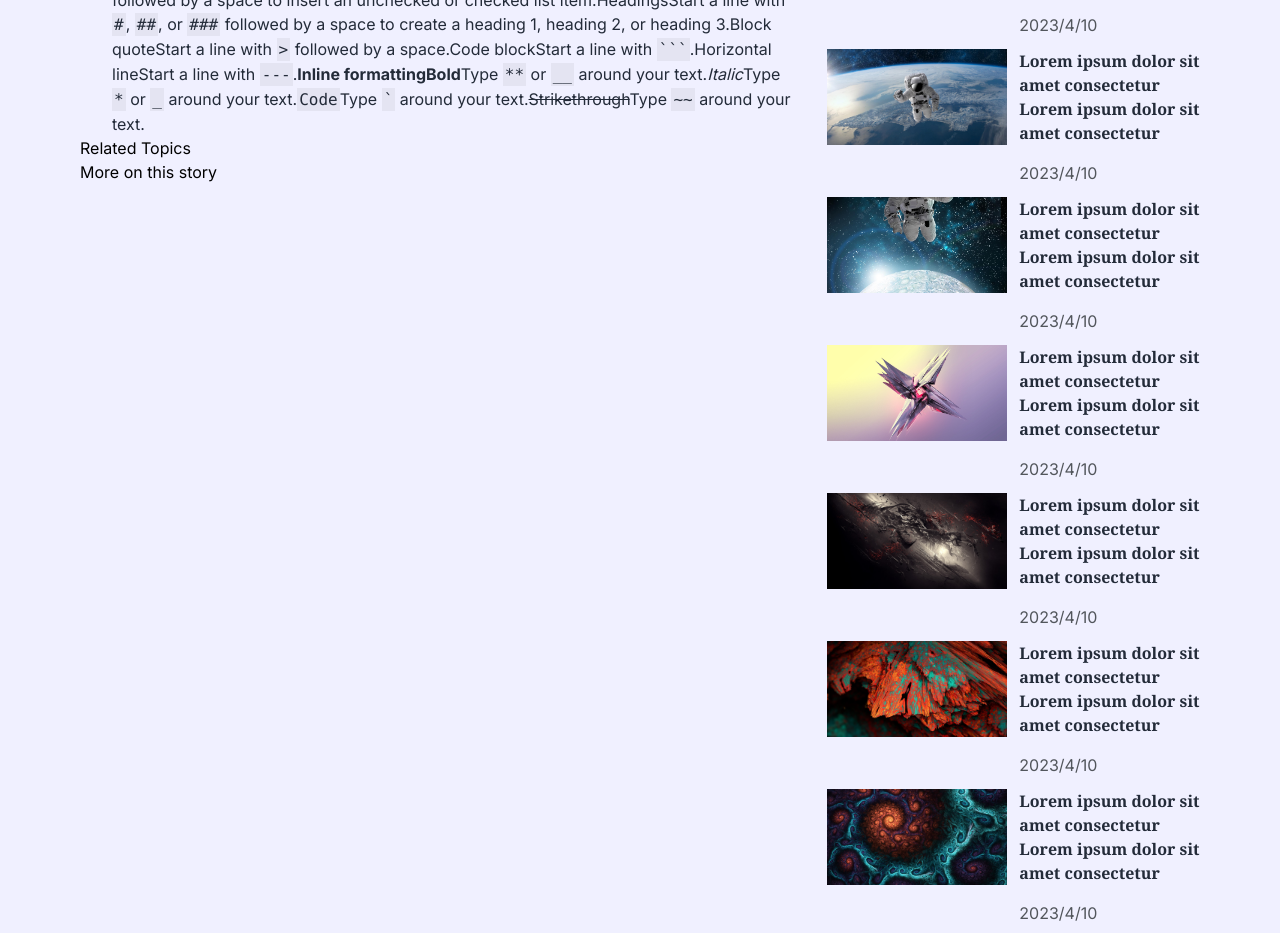
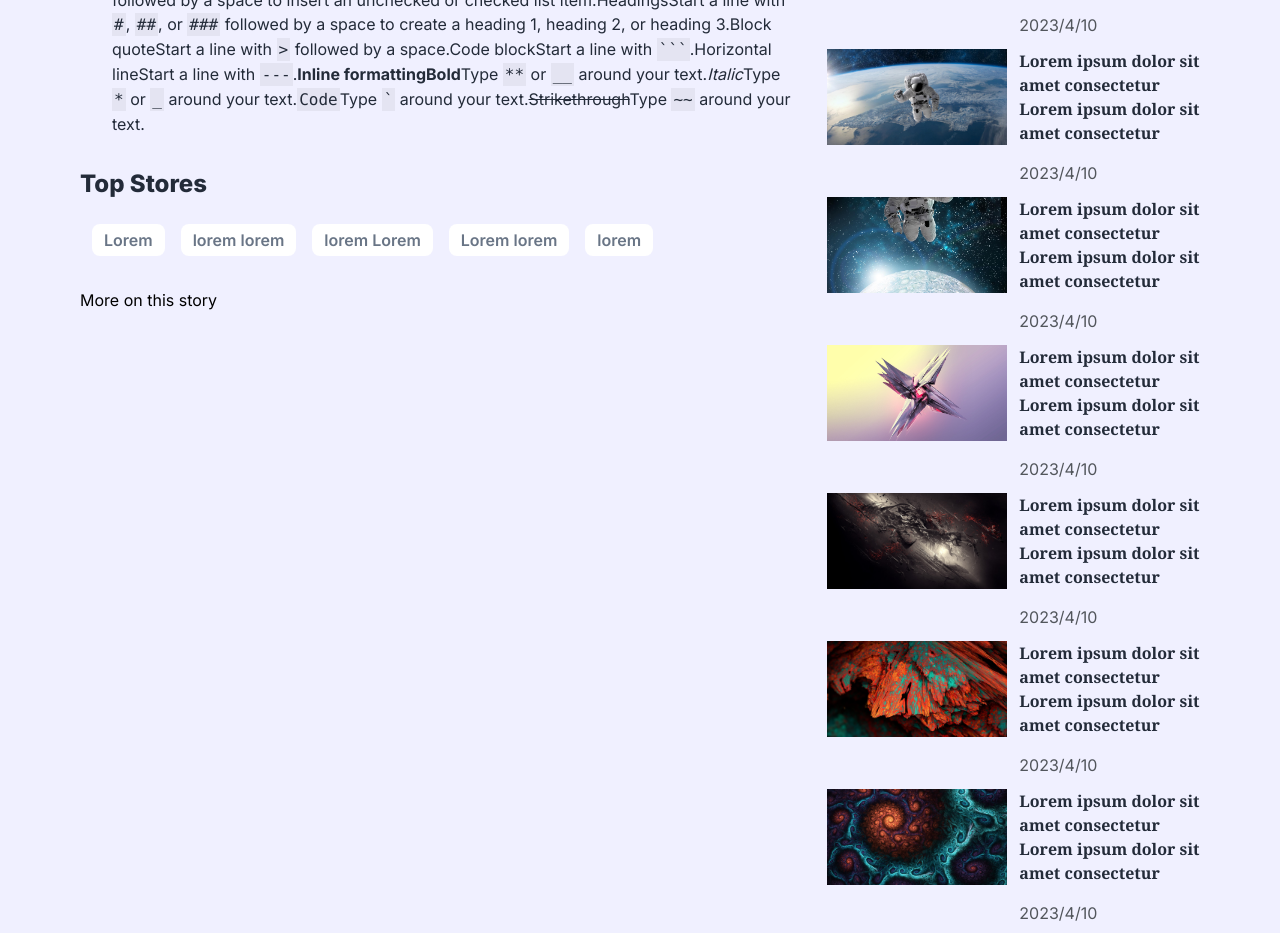
Before and after one commit to sdy2000/f-news, a React (Create React App) app: page /news/1 in a window 1280 px wide. Shown: the part 2320-3253 px from the top of the page. Built offline with nearby package versions, Linux system fonts and the light colour scheme.

Commit message:
Create RelatedTopics component and upateNewsDetails

```diff
--- a/src/assets/global.css
+++ b/src/assets/global.css
@@ -90,6 +90,14 @@
     .news-subbar li{
         @apply text-p font-bold pr-2 mr-4 border-r-2 border-lft
     }
+
+    /*--------------- Related Topic ----------------*/
+    .topic-list{
+        @apply px-3 flex flex-wrap justify-start items-center gap-4
+    }
+    .topic-list li{
+        @apply bg-p py-1 px-3 rounded-lg hover:text-accent hover:underline font-semibold text-s
+    }
 }
 
 
--- a/src/components/index.js
+++ b/src/components/index.js
@@ -41,3 +41,4 @@ export { default as NewSection } from './homePageSection/NewSection'
 
 // // // // List // // // //
 export { default as ListLastest } from './list/ListLastest'
+export { default as RelatedTopics } from './list/RelatedTopics'
--- /dev/null
+++ b/src/components/list/RelatedTopics.jsx
@@ -0,0 +1,16 @@
+import React from 'react'
+import { Link } from 'react-router-dom'
+
+const RelatedTopics = ({ topics }) => {
+    return (
+        <ul className='topic-list'>
+            {
+                topics.map((topic, idx) => (
+                    <li key={idx}><Link to='#'>{topic}</Link></li>
+                ))
+            }
+        </ul>
+    )
+}
+
+export default RelatedTopics
--- a/src/pages/home/NewsDetails.jsx
+++ b/src/pages/home/NewsDetails.jsx
@@ -1,5 +1,5 @@
 import React from 'react'
-import { PostDetailBar, RecentNewsCard, TopStroryCard } from '../../components'
+import { PostDetailBar, RecentNewsCard, RelatedTopics, TopStroryCard } from '../../components'
 import { PostDetail } from '../../parts'
 
 const news = {
@@ -95,6 +95,10 @@ const recentNews = [
     },
 ]
 
+const relatedTopics = [
+    'Lorem', 'lorem lorem', 'lorem Lorem', 'Lorem lorem', 'lorem'
+]
+
 const NewsDetails = () => {
     return (
         <>
@@ -105,8 +109,11 @@ const NewsDetails = () => {
                         <PostDetail news={news} />
 
 
-                        <div className=''>
-                            Related Topics
+                        <div className='flex flex-col gap-6 my-8'>
+                            <h3 className='text-p text-2xl font-extrabold'>
+                                Top Stores
+                            </h3>
+                            <RelatedTopics topics={relatedTopics} />
                         </div>
                         <div className=''>
                             More on this story
```
